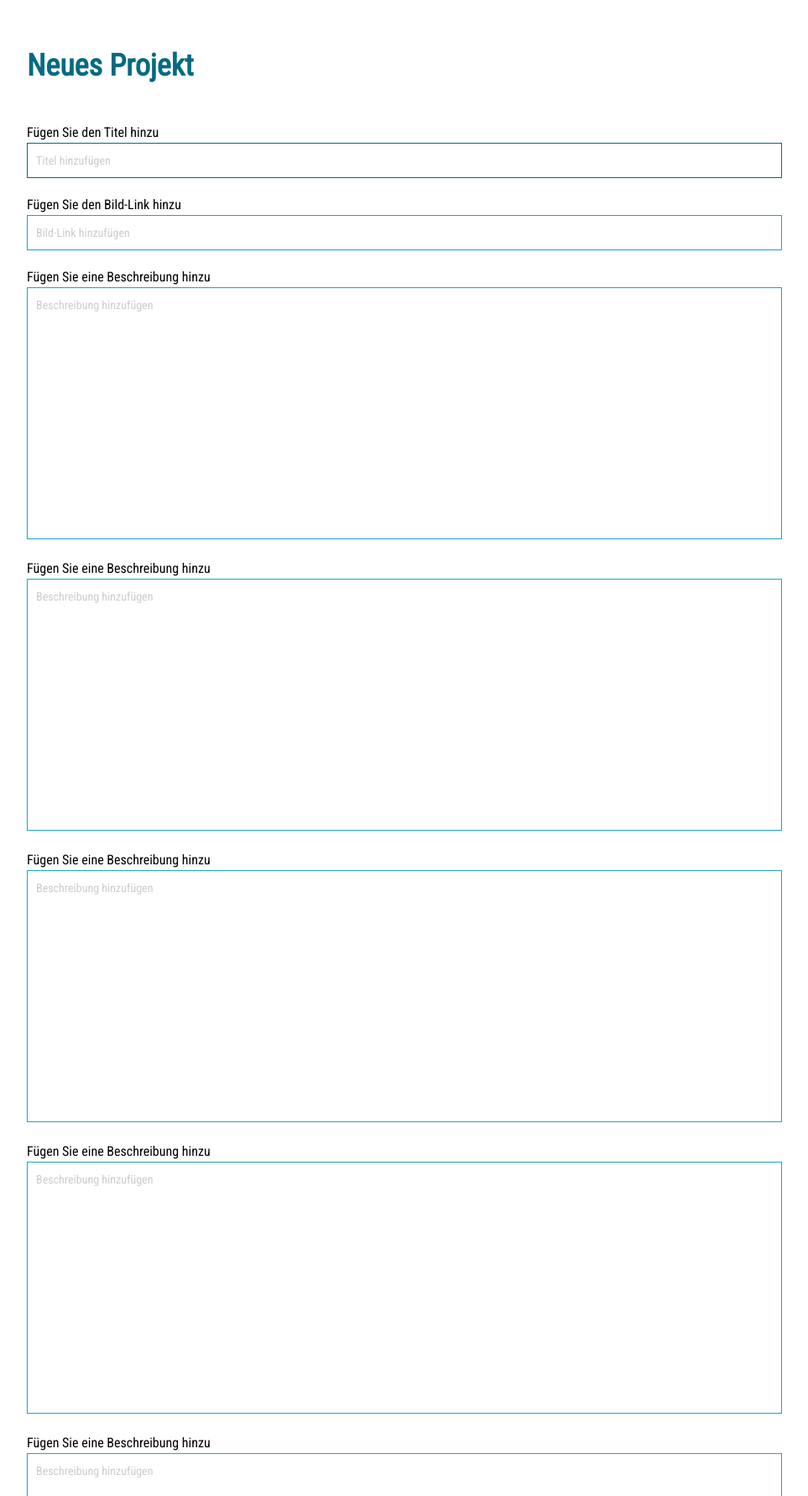
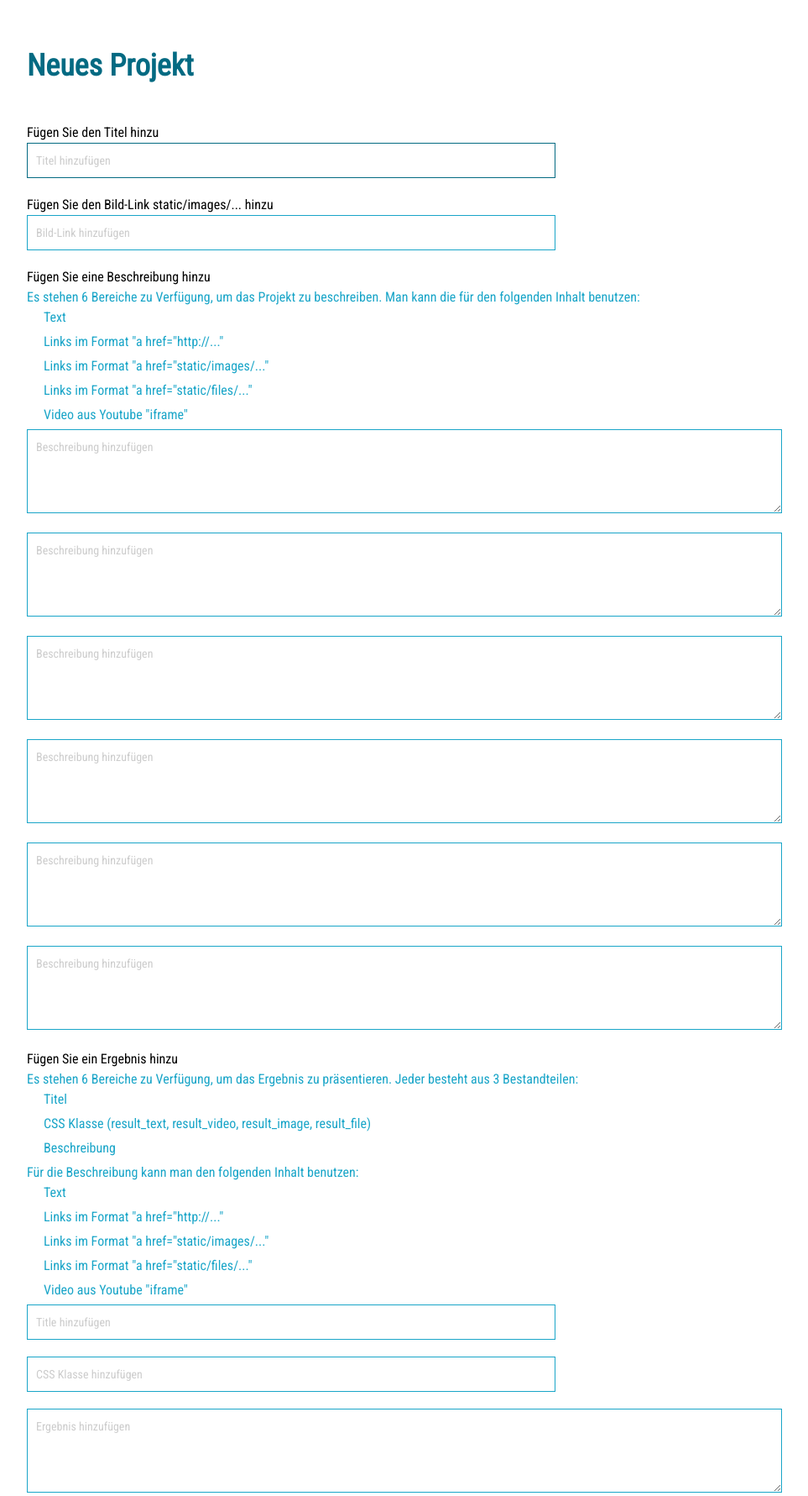
Before and after one commit to NadiaSchmitz/sandkasten, a Flask app: page /new-project in a window 1280 px wide. Shown: the part 151-1932 px from the top of the page at 84% size, without its empty margins (158-1121 px from the left). Run offline with Flask 3, Linux system fonts and the light colour scheme; the first user in the database is signed in; some libraries are stand-ins or nearby versions.

Commit message:
07112022

```diff
--- a/sandkasten_package/routes.py
+++ b/sandkasten_package/routes.py
@@ -55,7 +55,10 @@ def projects():
 @app.route('/projects/<int:id>')
 def project_page(id):
     project = Project.query.get(id)
-    return render_template('project_page.html', project=project, menu=menu)
+    return render_template('project_page.html',
+                           title='Project',
+                           project=project,
+                           menu=menu)
 
 
 @app.route('/technology')
@@ -159,12 +162,25 @@ def new_project():
         description_4 = request.form['description_4']
         description_5 = request.form['description_5']
         description_6 = request.form['description_6']
-        source = request.form['source']
+        result_1_title = request.form['result_1_title']
+        result_1_css_class = request.form['result_1_css_class']
+        result_1_body = request.form['result_1_body']
+        result_2_title = request.form['result_2_title']
+        result_2_css_class = request.form['result_2_css_class']
+        result_2_body = request.form['result_2_body']
+        result_3_title = request.form['result_3_title']
+        result_3_css_class = request.form['result_3_css_class']
+        result_3_body = request.form['result_3_body']
+        result_4_title = request.form['result_4_title']
+        result_4_css_class = request.form['result_4_css_class']
+        result_4_body = request.form['result_4_body']
+        result_5_title = request.form['result_5_title']
+        result_5_css_class = request.form['result_5_css_class']
+        result_5_body = request.form['result_5_body']
+        result_6_title = request.form['result_6_title']
+        result_6_css_class = request.form['result_6_css_class']
+        result_6_body = request.form['result_6_body']
         github = request.form['github']
-        video_1 = request.form['video_1']
-        video_2 = request.form['video_2']
-        video_3 = request.form['video_3']
-        notice = request.form['notice']
 
         project = Project(title=title,
                           capture=capture,
@@ -174,12 +190,26 @@ def new_project():
                           description_4=description_4,
                           description_5=description_5,
                           description_6=description_6,
-                          source=source,
                           github=github,
-                          video_1=video_1,
-                          video_2=video_2,
-                          video_3=video_3,
-                          notice=notice)
+                          result_1_title=result_1_title,
+                          result_1_css_class=result_1_css_class,
+                          result_1_body=result_1_body,
+                          result_2_title=result_2_title,
+                          result_2_css_class=result_2_css_class,
+                          result_2_body=result_2_body,
+                          result_3_title=result_3_title,
+                          result_3_css_class=result_3_css_class,
+                          result_3_body=result_3_body,
+                          result_4_title=result_4_title,
+                          result_4_css_class=result_4_css_class,
+                          result_4_body=result_4_body,
+                          result_5_title=result_5_title,
+                          result_5_css_class=result_5_css_class,
+                          result_5_body=result_5_body,
+                          result_6_title=result_6_title,
+                          result_6_css_class=result_6_css_class,
+                          result_6_body=result_6_body)
+
         print('Projekt wurde gespeichert')
         try:
             db.session.add(project)
--- a/sandkasten_package/static/css/new_item.css
+++ b/sandkasten_package/static/css/new_item.css
@@ -10,7 +10,7 @@ login
 }
 
 input {
-    width: 100%;
+    width: 70%;
     box-sizing: border-box;
     border: 1px solid #19a5c8;
     font-family: 'Roboto Condensed', sans-serif;
@@ -37,8 +37,7 @@ input::placeholder {
 
 textarea {
     width: 100%;
-    height: 300px;
-    resize: none;
+    height: 100px;
     overflow: hidden;
     box-sizing: border-box;
     border: 1px solid #19a5c8;
--- a/sandkasten_package/static/css/style.css
+++ b/sandkasten_package/static/css/style.css
@@ -125,6 +125,10 @@ header .first_line {
     line-height: 24px;
 }
 
+.comment_text {
+    color: #19a5c8;
+}
+
 .white_text {
     color: #ffffff;
 }
--- a/sandkasten_package/templates/new_project.html
+++ b/sandkasten_package/templates/new_project.html
@@ -17,7 +17,7 @@ Neues Projekt
                    type="text"
                    placeholder="Titel hinzufügen" autofocus required>
 
-            <p class="standard_text">Fügen Sie den Bild-Link hinzu</p>
+            <p class="standard_text">Fügen Sie den Bild-Link static/images/... hinzu</p>
             <input id="project_capture"
                    class="standard_text"
                    name="capture"
@@ -25,47 +25,153 @@ Neues Projekt
                    placeholder="Bild-Link hinzufügen" autofocus required>
 
             <p class="standard_text">Fügen Sie eine Beschreibung hinzu</p>
+            <div class="comment_wrapper">
+                <p class="standard_text comment_text">Es stehen 6 Bereiche zu Verfügung, um das Projekt zu beschreiben. Man kann die für den folgenden Inhalt benutzen:</p>
+                <ul class="standard_text comment_text">
+                    <li>Text</li>
+                    <li>Links im Format "a href="http://..."</li>
+                    <li>Links im Format "a href="static/images/..."</li>
+                    <li>Links im Format "a href="static/files/..."</li>
+                    <li>Video aus Youtube "iframe"</li>
+                </ul>
+            </div>
             <textarea id="project_description_1"
                    class="standard_text"
                    name="description_1"
                    placeholder="Beschreibung hinzufügen" required></textarea>
 
-            <p class="standard_text">Fügen Sie eine Beschreibung hinzu</p>
             <textarea id="project_description_2"
                    class="standard_text"
                    name="description_2"
                    placeholder="Beschreibung hinzufügen"></textarea>
 
-            <p class="standard_text">Fügen Sie eine Beschreibung hinzu</p>
             <textarea id="project_description_3"
                    class="standard_text"
                    name="description_3"
                    placeholder="Beschreibung hinzufügen"></textarea>
 
-            <p class="standard_text">Fügen Sie eine Beschreibung hinzu</p>
             <textarea id="project_description_4"
                    class="standard_text"
                    name="description_4"
                    placeholder="Beschreibung hinzufügen"></textarea>
 
-            <p class="standard_text">Fügen Sie eine Beschreibung hinzu</p>
             <textarea id="project_description_5"
                    class="standard_text"
                    name="description_5"
                    placeholder="Beschreibung hinzufügen"></textarea>
 
-            <p class="standard_text">Fügen Sie eine Beschreibung hinzu</p>
             <textarea id="project_description_6"
                    class="standard_text"
                    name="description_6"
                    placeholder="Beschreibung hinzufügen"></textarea>
 
-            <p class="standard_text">Fügen Sie die Quelle-Link hinzu</p>
-            <input id="project_source"
+            <p class="standard_text">Fügen Sie ein Ergebnis hinzu</p>
+            <div class="comment_wrapper">
+                <p class="standard_text comment_text">Es stehen 6 Bereiche zu Verfügung, um das Ergebnis zu präsentieren. Jeder besteht aus 3 Bestandteilen:</p>
+                <ul class="standard_text comment_text">
+                    <li>Titel</li>
+                    <li>CSS Klasse (result_text, result_video, result_image, result_file)</li>
+                    <li>Beschreibung</li>
+                </ul>
+                <p class="standard_text comment_text">Für die Beschreibung kann man den folgenden Inhalt benutzen: </p>
+                <ul class="standard_text comment_text">
+                    <li>Text</li>
+                    <li>Links im Format "a href="http://..."</li>
+                    <li>Links im Format "a href="static/images/..."</li>
+                    <li>Links im Format "a href="static/files/..."</li>
+                    <li>Video aus Youtube "iframe"</li>
+                </ul>
+            </div>
+
+            <input id="project_result_1_title"
                    class="standard_text"
-                   name="source"
+                   name="result_1_title"
                    type="text"
-                   placeholder="Quelle-Link hinzufügen">
+                   placeholder="Title hinzufügen" required>
+            <input id="project_result_1_css_class"
+                   class="standard_text"
+                   name="result_1_css_class"
+                   type="text"
+                   placeholder="CSS Klasse hinzufügen" required>
+            <textarea id="project_result_1_body"
+                   class="standard_text"
+                   name="result_1_body"
+                   placeholder="Ergebnis hinzufügen"></textarea>
+
+            <input id="project_result_2_title"
+                   class="standard_text"
+                   name="result_2_title"
+                   type="text"
+                   placeholder="Title hinzufügen">
+            <input id="project_result_2_css_class"
+                   class="standard_text"
+                   name="result_2_css_class"
+                   type="text"
+                   placeholder="CSS Klasse hinzufügen">
+            <textarea id="project_result_2_body"
+                   class="standard_text"
+                   name="result_2_body"
+                   placeholder="Ergebnis hinzufügen"></textarea>
+
+            <input id="project_result_3_title"
+                   class="standard_text"
+                   name="result_3_title"
+                   type="text"
+                   placeholder="Title hinzufügen">
+            <input id="project_result_3_css_class"
+                   class="standard_text"
+                   name="result_3_css_class"
+                   type="text"
+                   placeholder="CSS Klasse hinzufügen">
+            <textarea id="project_result_3_body"
+                   class="standard_text"
+                   name="result_3_body"
+                   placeholder="Ergebnis hinzufügen"></textarea>
+
+            <input id="project_result_4_title"
+                   class="standard_text"
+                   name="result_4_title"
+                   type="text"
+                   placeholder="Title hinzufügen">
+            <input id="project_result_4_css_class"
+                   class="standard_text"
+                   name="result_4_css_class"
+                   type="text"
+                   placeholder="CSS Klasse hinzufügen">
+            <textarea id="project_result_4_body"
+                   class="standard_text"
+                   name="result_4_body"
+                   placeholder="Ergebnis hinzufügen"></textarea>
+
+            <input id="project_result_5_title"
+                   class="standard_text"
+                   name="result_5_title"
+                   type="text"
+                   placeholder="Title hinzufügen">
+            <input id="project_result_5_css_class"
+                   class="standard_text"
+                   name="result_5_css_class"
+                   type="text"
+                   placeholder="CSS Klasse hinzufügen">
+            <textarea id="project_result_5_body"
+                   class="standard_text"
+                   name="result_5_body"
+                   placeholder="Ergebnis hinzufügen"></textarea>
+
+            <input id="project_result_6_title"
+                   class="standard_text"
+                   name="result_6_title"
+                   type="text"
+                   placeholder="Title hinzufügen">
+            <input id="project_result_6_css_class"
+                   class="standard_text"
+                   name="result_6_css_class"
+                   type="text"
+                   placeholder="CSS Klasse hinzufügen">
+            <textarea id="project_result_6_body"
+                   class="standard_text"
+                   name="result_6_body"
+                   placeholder="Ergebnis hinzufügen"></textarea>
 
             <p class="standard_text">Fügen Sie den Github-Link hinzu</p>
             <input id="project_github"
@@ -74,33 +180,6 @@ Neues Projekt
                    type="text"
                    placeholder="Github-Link hinzufügen">
 
-            <p class="standard_text">Fügen Sie den Video-Link hinzu</p>
-            <input id="project_video_1"
-                   class="standard_text"
-                   name="video_1"
-                   type="text"
-                   placeholder="Video-Link hinzufügen">
-
-            <p class="standard_text">Fügen Sie den Video-Link hinzu</p>
-            <input id="project_video_2"
-                   class="standard_text"
-                   name="video_2"
-                   type="text"
-                   placeholder="Video-Link hinzufügen">
-
-            <p class="standard_text">Fügen Sie den Video-Link hinzu</p>
-            <input id="project_video_3"
-                   class="standard_text"
-                   name="video_3"
-                   type="text"
-                   placeholder="Video-Link hinzufügen">
-
-            <p class="standard_text">Fügen Sie Ihre Notizen hinzu</p>
-            <textarea id="project_notice"
-                   class="standard_text"
-                   name="notice"
-                   placeholder="Notizen hinzufügen"></textarea>
-
             <input type="submit" class="button_page button_page_left" value="Speichern">
         </form>
     </div>
```
Also changed, not shown: sandkasten_package/models.py (+20 -7 lines), sandkasten_package/static/css/single_page.css (+36 -2 lines), sandkasten_package/templates/project_page.html (+41 -29 lines), instance/dbsand.db, sandkasten_package/static/images/github_blue.png (added), sandkasten_package/static/images/test_2.jpeg (added), sandkasten_package/static/images/web_scraping.png (renamed from sandkasten_package/static/images/web_scrapping.png), sandkasten_package/static/images/web_scraping_log_1.png (added), sandkasten_package/static/images/web_scraping_log_2.png (added), sandkasten_package/static/images/web_scraping_result.png (added).
